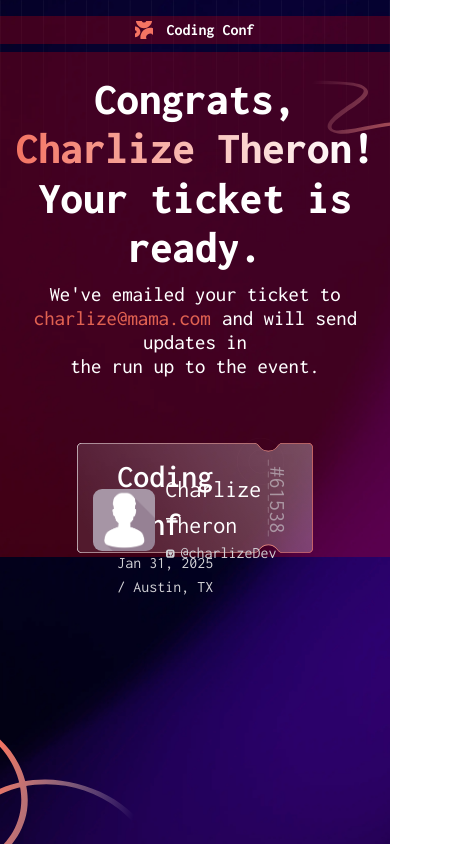
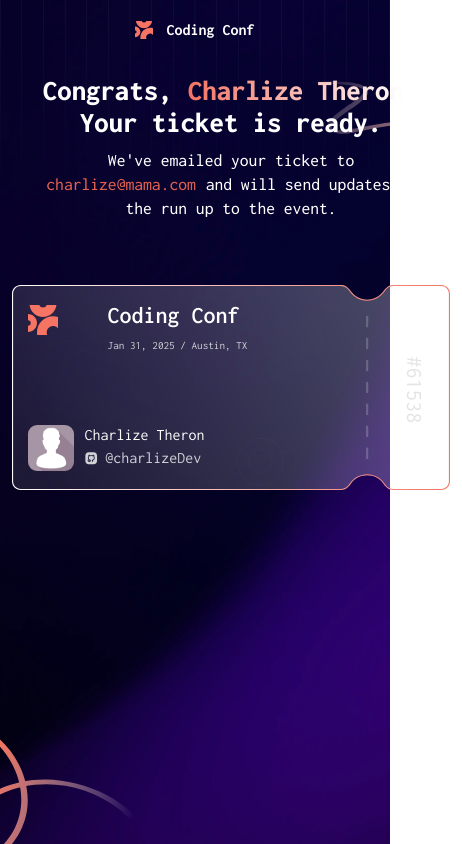
Before and after one commit to awakeinthedreamstate/conference-ticket-generator, a React (Vite) app in the folder ticketgeneratorapp/: page / in a window 390 px wide. Both pictures are taken after a click on the button "Generate Ticket". Shown: the whole page, 462 px wide, since content can reach past the window. Built offline with nearby package versions, Linux system fonts and the light colour scheme.

Commit message:
Cleaned up code and finished implementing responsive design

```diff
--- a/ticketgeneratorapp/src/app.css
+++ b/ticketgeneratorapp/src/app.css
@@ -57,7 +57,7 @@ body {
   padding-left: 0.5rem;
   padding-right: 0.5rem;
   gap: 0.5rem;
-  background-color: rgba(255, 0, 0, 0.24);
+  /* background-color: rgba(255, 0, 0, 0.24); */
 }
 
 i {
@@ -76,12 +76,14 @@ i {
 
 #form-area {
   min-width: 360px;
-  background-color: blue;
 }
 
 @media (max-width: 1280px) {
   .container {
     min-width: 700px;
+  }
+  #card-area {
+    min-width: 442px;
   }
 }
 
@@ -89,11 +91,29 @@ i {
   .container {
     min-width: 640px;
   }
+  #welcome-no-ticket-main {
+    font-size: 2rem;
+  }
+  #welcome-no-ticket-sub {
+    font-size: 0.75rem;
+  }
 }
 
 @media (max-width: 640px) {
   .container {
     min-width: 560px;
+  }
+  #welcome-no-ticket-main {
+    font-size: 1.75rem;
+  }
+  #welcome-no-ticket-sub {
+    font-size: 0.75rem;
+  }
+  #welcome-ticket-main {
+    font-size: 2.3rem !important;
+  }
+  #welcome-ticket-sub {
+    font-size: 1.1rem !important;
   }
 }
 
@@ -101,11 +121,53 @@ i {
   .container {
     min-width: 100%;
   }
+  #welcome-ticket-main {
+    font-size: 2rem !important;
+  }
 }
 
-@media (max-width: 380px) {
+@media (max-width: 470px) {
+  .container {
+    min-width: 100%;
+  }
+  #card-area {
+    min-width: 100%;
+  }
+
+  #card-title {
+    font-size: 1.8rem;
+  }
+  #conference-date {
+    font-size: 1rem;
+  }
+  #card-photo {
+    width: 3.5rem;
+    height: 3.5rem;
+  }
+  #attendee-name {
+    font-size: 1.2rem;
+  }
+  #welcome-ticket-main {
+    font-size: 1.8rem !important;
+  }
+}
+
+@media (max-width: 390px) {
   #form-area {
     min-width: 100%;
+  }
+  #card-title {
+    font-size: 1.5rem;
+  }
+  #conference-date {
+    font-size: 0.7rem;
+  }
+  #card-photo {
+    width: 3rem;
+    height: 3rem;
+  }
+  #attendee-name {
+    font-size: 1rem;
   }
 }
 
--- a/ticketgeneratorapp/src/components/FormHeader.jsx
+++ b/ticketgeneratorapp/src/components/FormHeader.jsx
@@ -28,6 +28,7 @@ export default function FormHeader() {
           transition={{ duration: 0.5, ease: "easeOut" }}
         >
           <motion.h1
+            id="welcome-ticket-main"
             aria-label="page header"
             key="ticketed-h1"
             initial={{ fontSize: "2.5rem" }}
@@ -35,6 +36,7 @@ export default function FormHeader() {
             dangerouslySetInnerHTML={{ __html: mainTextTemplates.ticketedText }}
           />
           <motion.p
+            id="welcome-ticket-sub"
             key="ticketed-p"
             initial={{ fontSize: "1rem" }}
             animate={{ fontSize: "1.3rem" }}
--- a/ticketgeneratorapp/src/components/TicketCard.jsx
+++ b/ticketgeneratorapp/src/components/TicketCard.jsx
@@ -9,14 +9,7 @@ export default function TicketCard() {
   const randomFiveDigitNumber = Math.floor(10000 + Math.random() * 90000);
 
   return (
-    <motion.div
-      className={styles.card}
-      // key="ticket-card"
-      // initial={{ opacity: 0, x: 100 }}
-      // animate={{ opacity: 1, x: 0 }}
-      // exit={{ opacity: 0, x: -50 }}
-      // transition={{ duration: 0.5, ease: "easeOut" }}
-    >
+    <motion.div className={styles.card} id="card-area">
       <img
         className={styles.cardBackground}
         src="./assets/images/pattern-ticket.svg"
@@ -25,20 +18,21 @@ export default function TicketCard() {
       <div className={styles.cardContent}>
         <div className={styles.titleDateVenue}>
           <img src="/assets/images/logo-mark.svg" alt="conference logo" />
-          <span>Coding Conf</span>
-          <span>Jan 31, 2025 / Austin, TX</span>
+          <span id="card-title">Coding Conf</span>
+          <span id="conference-date">Jan 31, 2025 / Austin, TX</span>
         </div>
         <div className={styles.attendeeDetails}>
           <img
+            id="card-photo"
             src={
               (attendeeBio.avatar && attendeeBio.avatar) ||
               "/assets/images/placeholder-avatar.png"
             }
             alt="attendee photo"
           />
-          <span>{attendeeBio.name}</span>
+          <span id="attendee-name">{attendeeBio.name}</span>
           <img src="/assets/images/icon-github.svg" alt="github logo" />
-          <span>{attendeeBio.github}</span>
+          <span id="attendee-git">{attendeeBio.github}</span>
           {/* <img src="/assets/images/icon-upload.svg" alt="upload icon" />
           <span>{attendeeBio.name}</span>
           <img src="/assets/images/icon-github.svg" alt="github logo" />
--- a/ticketgeneratorapp/src/components/ticketcard.module.css
+++ b/ticketgeneratorapp/src/components/ticketcard.module.css
@@ -3,7 +3,7 @@
   flex-direction: column;
   justify-content: center;
   align-items: center;
-  width: 65%;
+  width: 27.63rem;
   height: auto;
   align-items: center;
   margin-top: 4.5rem;
```
